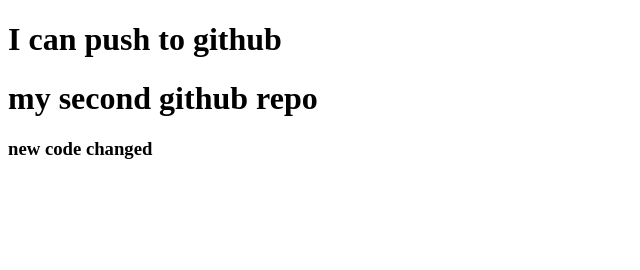
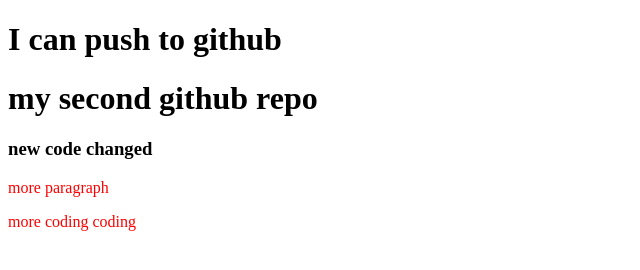
Before and after one commit to Anjuara22/my-second-repo, a plain HTML site: page index.html in a window 1280 px wide. Shown: the whole page, without its empty margins (0-640 px from the left). Drawn offline with Linux system fonts and the light colour scheme.

Commit message:
style added

```diff
--- a/index.html
+++ b/index.html
@@ -5,10 +5,13 @@
     <meta http-equiv="X-UA-Compatible" content="IE=edge">
     <meta name="viewport" content="width=device-width, initial-scale=1.0">
     <title>My second github repo</title>
+    <link rel="stylesheet" href="style.css">
 </head>
 <body>
     <h1>I can push to github</h1>
     <h1>my second github repo</h1>
     <h3>new code changed</h3>
+    <p>more paragraph</p>
+    <p>more coding coding</p>
 </body>
 </html>
--- /dev/null
+++ b/style.css
@@ -0,0 +1,3 @@
+p{
+    color: red;
+}
```
